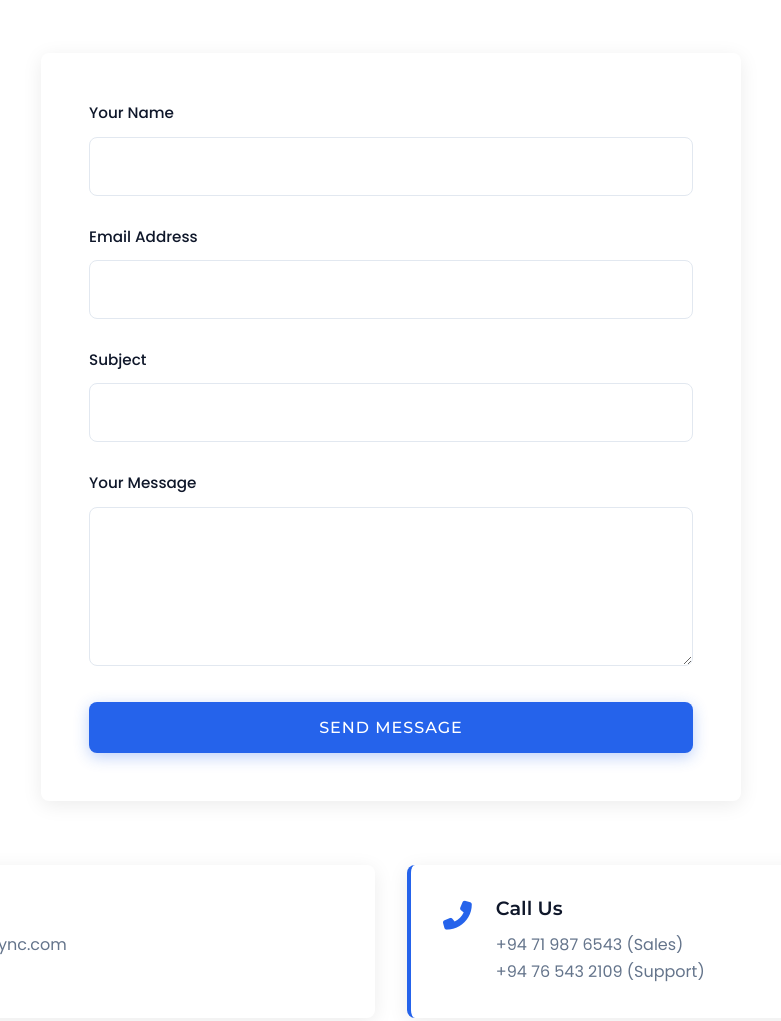
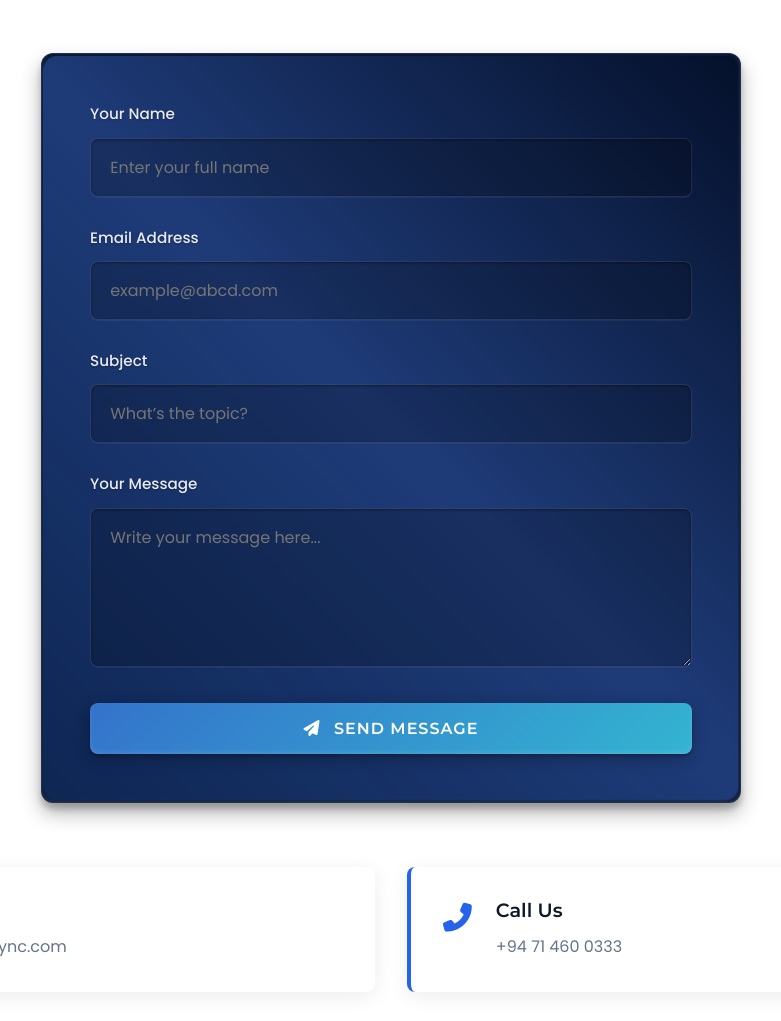
Before and after one commit to StellSync/website, a plain HTML site: page index.html in a window 1280 px wide. Shown: the part 4260-5281 px from the top of the page, without its empty margins (249-1030 px from the left). Drawn offline with nearby package versions, Linux system fonts and the light colour scheme.

Commit message:
Update index.html

```diff
--- a/index.html
+++ b/index.html
@@ -604,38 +604,74 @@
 form {
   max-width: 700px;
   margin: 0 auto;
-      background: white;
+  background: #0a1a3a; /* Dark blue background */
   padding: 3rem;
-      border-radius: var(--border-radius);
-      box-shadow: var(--box-shadow);
+  border-radius: 12px;
+  box-shadow:
+    0 10px 20px rgba(0, 0, 0, 0.3),
+    0 6px 6px rgba(0, 0, 0, 0.2),
+    inset 0 -2px 5px rgba(255, 255, 255, 0.1),
+    inset 0 2px 5px rgba(0, 0, 0, 0.2);
+  position: relative;
+  overflow: hidden;
+  border: 1px solid rgba(255, 255, 255, 0.1);
+  transform-style: preserve-3d;
+  perspective: 1000px;
+}
+
+form::before {
+  content: '';
+  position: absolute;
+  top: -2px;
+  left: -2px;
+  right: -2px;
+  bottom: -2px;
+  background: linear-gradient(45deg,
+    rgba(16, 42, 90, 0.8),
+    rgba(33, 64, 128, 0.9),
+    rgba(5, 15, 40, 0.8));
+  z-index: -1;
+  border-radius: 14px;
+  transform: translateZ(-10px);
 }
 
 .form-group {
   margin-bottom: 1.8rem;
+  position: relative;
+  z-index: 1;
 }
 
 form label {
   display: block;
   margin-bottom: 0.7rem;
   font-weight: 500;
-      color: var(--dark);
+  color: rgba(255, 255, 255, 0.9);
   font-size: 0.95rem;
+  text-shadow: 0 1px 2px rgba(0, 0, 0, 0.3);
 }
 
 form input, form textarea {
   width: 100%;
   padding: 1rem 1.2rem;
-      border: 1px solid var(--light-gray);
-      border-radius: var(--border-radius);
+  border: 1px solid rgba(255, 255, 255, 0.1);
+  border-radius: 8px;
   font-size: 1rem;
-      transition: var(--transition);
+  transition: all 0.3s ease;
   font-family: 'Poppins', sans-serif;
+  background: rgba(0, 0, 0, 0.2);
+  color: white;
+  box-shadow:
+    inset 0 1px 3px rgba(0, 0, 0, 0.4),
+    0 1px 0 rgba(255, 255, 255, 0.05);
 }
 
 form input:focus, form textarea:focus {
   outline: none;
-      border-color: var(--primary);
-      box-shadow: 0 0 0 3px rgba(37, 99, 235, 0.1);
+  border-color: #3a7bd5;
+  background: rgba(0, 0, 0, 0.3);
+  box-shadow:
+    inset 0 1px 3px rgba(0, 0, 0, 0.5),
+    0 0 0 3px rgba(58, 123, 213, 0.2);
 }
 
 form textarea {
@@ -644,28 +680,41 @@
 }
 
 form button {
-      background: var(--primary);
+  background: linear-gradient(135deg, #3473cb, #33b4d1);
   color: white;
   padding: 1rem 2rem;
   border: none;
-      border-radius: var(--border-radius);
+  border-radius: 8px;
   cursor: pointer;
   font-size: 1rem;
-      font-weight: 500;
-      transition: var(--transition);
+  font-weight: 600;
+  transition: all 0.3s ease;
   width: 100%;
-      box-shadow: 0 4px 15px rgba(37, 99, 235, 0.3);
+  box-shadow:
+    0 4px 15px rgba(0, 0, 0, 0.3),
+    0 2px 3px rgba(0, 0, 0, 0.2),
+    inset 0 -2px 5px rgba(255, 255, 255, 0.1);
   text-transform: uppercase;
   letter-spacing: 1px;
   font-family: 'Montserrat', sans-serif;
+  position: relative;
+  overflow: hidden;
 }
 
 form button:hover {
-      background: var(--primary-dark);
+  background: linear-gradient(135deg, #157c94, #3365ac);
   transform: translateY(-3px);
-      box-shadow: 0 8px 25px rgba(37, 99, 235, 0.4);
-    }
-
+  box-shadow:
+    0 8px 25px rgba(0, 0, 0, 0.4),
+    0 4px 6px rgba(0, 0, 0, 0.3),
+    inset 0 -2px 5px rgba(255, 255, 255, 0.2);
+}
+
+form button:active {
+  transform: translateY(1px);
+}
+
+/* Rest of the styles remain unchanged */
 .contact-info {
   display: grid;
   grid-template-columns: repeat(auto-fit, minmax(280px, 1fr));
@@ -1643,25 +1692,54 @@
     <form id="contactForm">
       <div class="form-group">
         <label for="name">Your Name</label>
-          <input type="text" id="name" name="name" required />
+        <input
+          type="text"
+          id="name"
+          name="name"
+          required
+          placeholder="Enter your full name"
+        />
       </div>
 
       <div class="form-group">
         <label for="email">Email Address</label>
-          <input type="email" id="email" name="email" required />
+        <input
+          type="email"
+          id="email"
+          name="email"
+          required
+          placeholder="example@abcd.com"
+          pattern="[a-z0-9._%+-]+@[a-z0-9.-]+\.[a-z]{2,}$"
+          title="Please enter a valid email address"
+        />
       </div>
 
       <div class="form-group">
         <label for="subject">Subject</label>
-          <input type="text" id="subject" name="subject" required />
+        <input
+          type="text"
+          id="subject"
+          name="subject"
+          required
+          placeholder="What’s the topic?"
+        />
       </div>
 
       <div class="form-group">
         <label for="message">Your Message</label>
-          <textarea id="message" name="message" rows="5" required></textarea>
-        </div>
-
-        <button type="submit">Send Message</button>
+        <textarea
+          id="message"
+          name="message"
+          rows="5"
+          required
+          placeholder="Write your message here..."
+        ></textarea>
+      </div>
+
+      <button type="submit">
+  <i class="fas fa-paper-plane" style="margin-right: 8px;"></i> Send Message
+</button>
+
     </form>
 
     <div class="contact-info">
@@ -1677,8 +1755,7 @@
         <i class="fas fa-phone-alt"></i>
         <div class="info-content">
           <h4>Call Us</h4>
-            <p>+94 71 987 6543 (Sales)</p>
-            <p>+94 76 543 2109 (Support)</p>
+          <p>+94 71 460 0333</p>
         </div>
       </div>
 
@@ -1693,6 +1770,7 @@
     </div>
   </div>
 </section>
+
 
   <!-- Footer -->
   <footer>
@@ -1808,7 +1886,7 @@
 
     /* Header */
     #chatbot-header {
-      background: #2563eb;
+      background: #1f4cac;
       color: white;
       padding: 12px;
       font-weight: bold;
```
Lines whose indentation alone changed are shown as unchanged.
